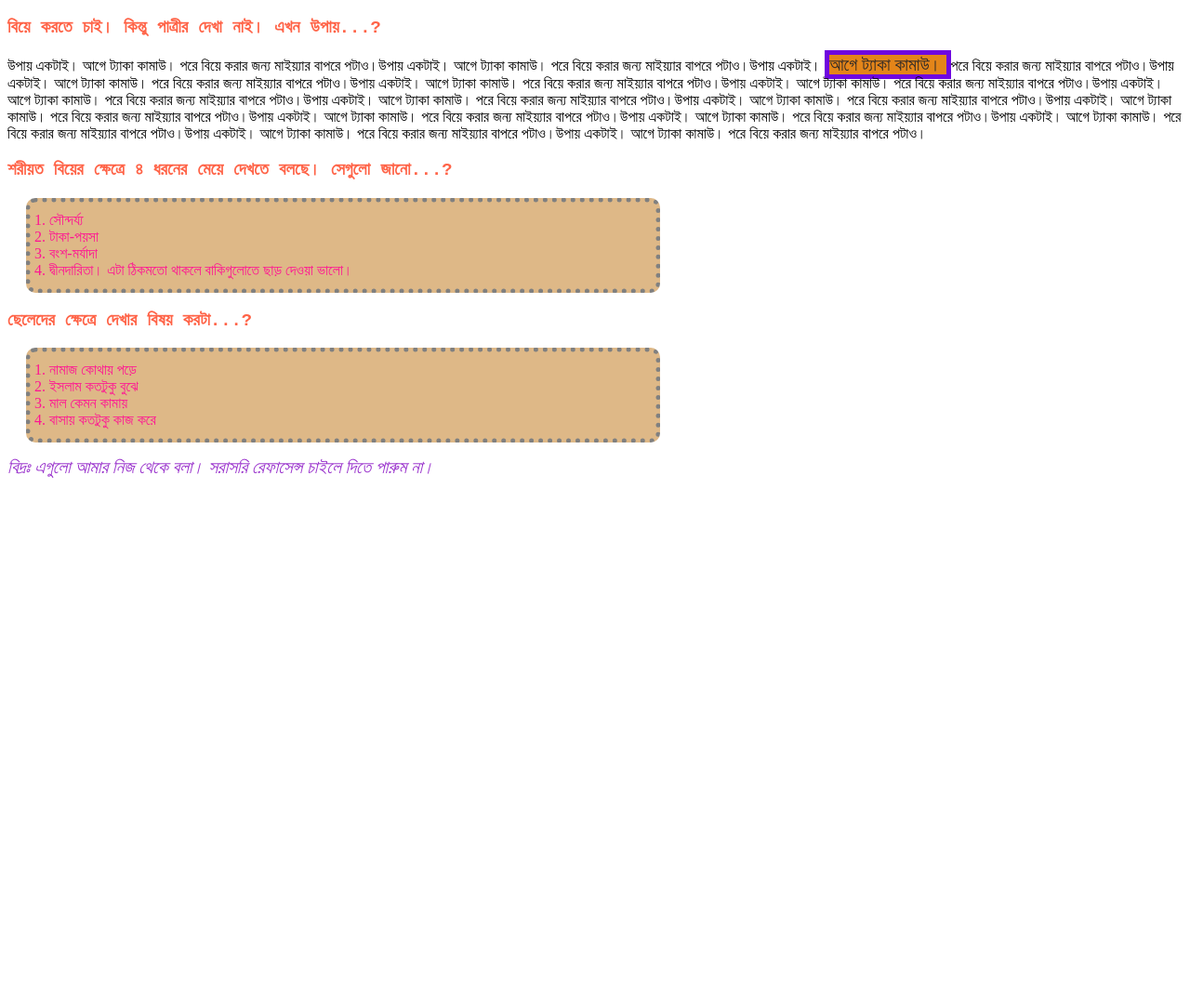
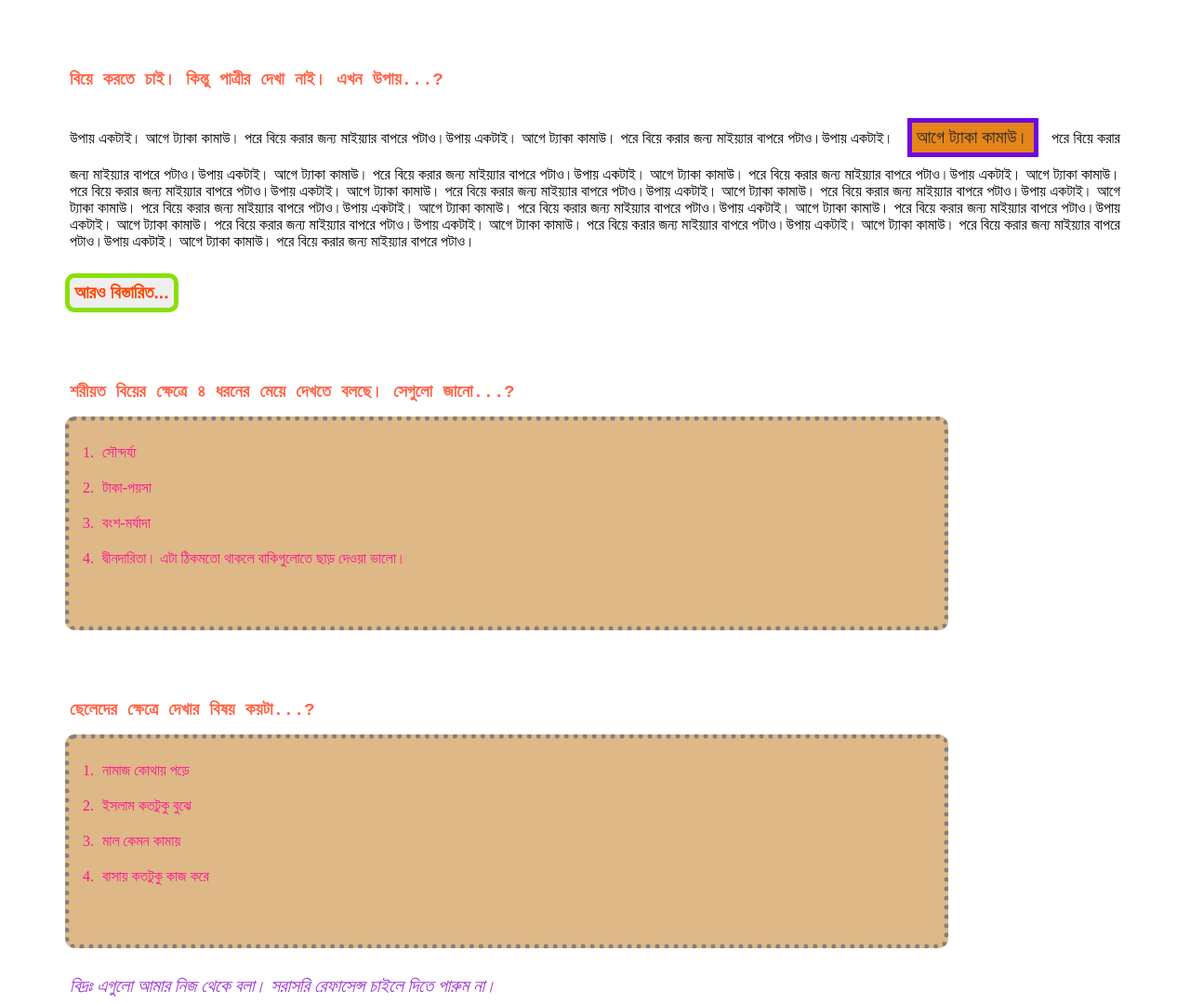
Before and after one commit to khtanvirislam/ktis-store, a plain HTML site: page index.html in a window 1280 px wide. Shown: the whole page at 93% size. Before the commit the page ends 800 px from the top, so only its background shows below. Drawn offline with Linux system fonts and the light colour scheme.

Commit message:
patrir biboron updated

```diff
--- a/index.html
+++ b/index.html
@@ -8,14 +8,14 @@
 </head>
 <body>
     <section>
-        <div>
-            <h3>বিয়ে করতে চাই। কিন্তু পাত্রীর দেখা নাই। এখন উপায়...? </h3>
-            <p>উপায় একটাই। আগে ট্যাকা কামাউ। পরে বিয়ে করার জন্য মাইয়্যার বাপরে পটাও।উপায় একটাই। আগে ট্যাকা কামাউ। পরে বিয়ে করার জন্য মাইয়্যার বাপরে পটাও।উপায় একটাই। <span id="taka">আগে ট্যাকা কামাউ। </span> পরে বিয়ে করার জন্য মাইয়্যার বাপরে পটাও।উপায় একটাই। আগে ট্যাকা কামাউ। পরে বিয়ে করার জন্য মাইয়্যার বাপরে পটাও।উপায় একটাই। আগে ট্যাকা কামাউ। পরে বিয়ে করার জন্য মাইয়্যার বাপরে পটাও।উপায় একটাই। আগে ট্যাকা কামাউ। পরে বিয়ে করার জন্য মাইয়্যার বাপরে পটাও।উপায় একটাই। আগে ট্যাকা কামাউ। পরে বিয়ে করার জন্য মাইয়্যার বাপরে পটাও।উপায় একটাই। আগে ট্যাকা কামাউ। পরে বিয়ে করার জন্য মাইয়্যার বাপরে পটাও।উপায় একটাই। আগে ট্যাকা কামাউ। পরে বিয়ে করার জন্য মাইয়্যার বাপরে পটাও।উপায় একটাই। আগে ট্যাকা কামাউ। পরে বিয়ে করার জন্য মাইয়্যার বাপরে পটাও।উপায় একটাই। আগে ট্যাকা কামাউ। পরে বিয়ে করার জন্য মাইয়্যার বাপরে পটাও।উপায় একটাই। আগে ট্যাকা কামাউ। পরে বিয়ে করার জন্য মাইয়্যার বাপরে পটাও।উপায় একটাই। আগে ট্যাকা কামাউ। পরে বিয়ে করার জন্য মাইয়্যার বাপরে পটাও।উপায় একটাই। আগে ট্যাকা কামাউ। পরে বিয়ে করার জন্য মাইয়্যার বাপরে পটাও।উপায় একটাই। আগে ট্যাকা কামাউ। পরে বিয়ে করার জন্য মাইয়্যার বাপরে পটাও।  </p>
+        <div><h3>বিয়ে করতে চাই। কিন্তু পাত্রীর দেখা নাই। এখন উপায়...? </h3>
+            <p style="text-align: justify; padding: 5px;">উপায় একটাই। আগে ট্যাকা কামাউ। পরে বিয়ে করার জন্য মাইয়্যার বাপরে পটাও।উপায় একটাই। আগে ট্যাকা কামাউ। পরে বিয়ে করার জন্য মাইয়্যার বাপরে পটাও।উপায় একটাই। <span id="taka">আগে ট্যাকা কামাউ। </span> পরে বিয়ে করার জন্য মাইয়্যার বাপরে পটাও।উপায় একটাই। আগে ট্যাকা কামাউ। পরে বিয়ে করার জন্য মাইয়্যার বাপরে পটাও।উপায় একটাই। আগে ট্যাকা কামাউ। পরে বিয়ে করার জন্য মাইয়্যার বাপরে পটাও।উপায় একটাই। আগে ট্যাকা কামাউ। পরে বিয়ে করার জন্য মাইয়্যার বাপরে পটাও।উপায় একটাই। আগে ট্যাকা কামাউ। পরে বিয়ে করার জন্য মাইয়্যার বাপরে পটাও।উপায় একটাই। আগে ট্যাকা কামাউ। পরে বিয়ে করার জন্য মাইয়্যার বাপরে পটাও।উপায় একটাই। আগে ট্যাকা কামাউ। পরে বিয়ে করার জন্য মাইয়্যার বাপরে পটাও।উপায় একটাই। আগে ট্যাকা কামাউ। পরে বিয়ে করার জন্য মাইয়্যার বাপরে পটাও।উপায় একটাই। আগে ট্যাকা কামাউ। পরে বিয়ে করার জন্য মাইয়্যার বাপরে পটাও।উপায় একটাই। আগে ট্যাকা কামাউ। পরে বিয়ে করার জন্য মাইয়্যার বাপরে পটাও।উপায় একটাই। আগে ট্যাকা কামাউ। পরে বিয়ে করার জন্য মাইয়্যার বাপরে পটাও।উপায় একটাই। আগে ট্যাকা কামাউ। পরে বিয়ে করার জন্য মাইয়্যার বাপরে পটাও।উপায় একটাই। আগে ট্যাকা কামাউ। পরে বিয়ে করার জন্য মাইয়্যার বাপরে পটাও। </p>
+            <button>আরও বিস্তারিত...</button>
         </div>
     </section>
     <section>
         <div>
-            <h3>শরীয়ত বিয়ের ক্ষেত্রে ৪  ধরনের মেয়ে দেখতে বলছে। সেগুলো জানো...? </h3>
+            <h3>শরীয়ত বিয়ের ক্ষেত্রে ৪ ধরনের মেয়ে দেখতে বলছে। সেগুলো জানো...? </h3>
             <ol>
                 <li>সৌন্দর্য্য</li>
                 <li>টাকা-পয়সা</li>
@@ -26,15 +26,15 @@
     </section>
     <section>
         <div>
-            <h3>ছেলেদের ক্ষেত্রে দেখার বিষয় করটা...?</h3>
+            <h3>ছেলেদের ক্ষেত্রে দেখার বিষয় কয়টা...?</h3>
             <ol>
                 <li>নামাজ কোথায় পড়ে</li>
                 <li>ইসলাম কতটুকু বুঝে</li>
                 <li>মাল কেমন কামায়</li>
                 <li>বাসায় কতটুকু কাজ করে</li>
             </ol>
-            <p><span id="sorasoori">বিদ্রঃ এগুলো আমার নিজ থেকে বলা। সরাসরি রেফাসেন্স চাইলে দিতে পারুম না। </span></p>
         </div>
+        <p><span id="sorasoori">বিদ্রঃ এগুলো আমার নিজ থেকে বলা। সরাসরি রেফাসেন্স চাইলে দিতে পারুম না। </span></p>
     </section>
 </body>
 </html>
--- a/style.css
+++ b/style.css
@@ -1,8 +1,20 @@
+*{
+    margin: 10px;
+    padding: 5px;
+}
+button{
+    color: orangered;
+    font-size: larger;
+    font-weight: 800;
+    border: 5px solid rgb(137, 223, 8);
+    border-radius: 10px;
+}
 h3{
     color: tomato;
     font-family: 'Courier New', Courier, monospace;
 }
 #taka{
+    display: inline-block;
     color: rgb(43, 40, 40);
     font-size: larger;
     border: 5px solid rgb(111, 7, 223);
@@ -13,10 +25,9 @@ ol{
     background-color: burlywood;
     border: 5px dotted gray;
     border-radius: 10px;
-    margin-left: 20px;
+    width:900px;
+    height: 200px;
     padding: 10px 20px;
-    width:50%;
-    text-align: justify;
 }
 
 li{
```
